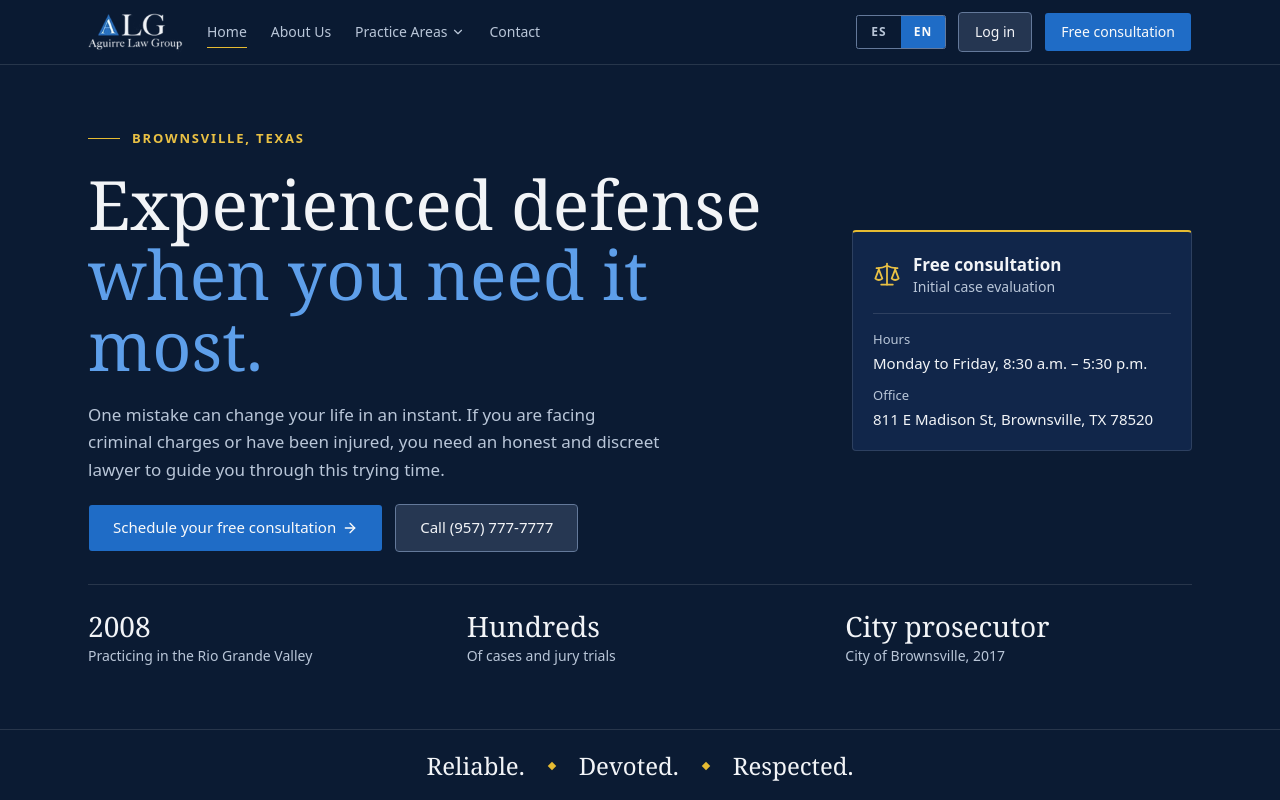
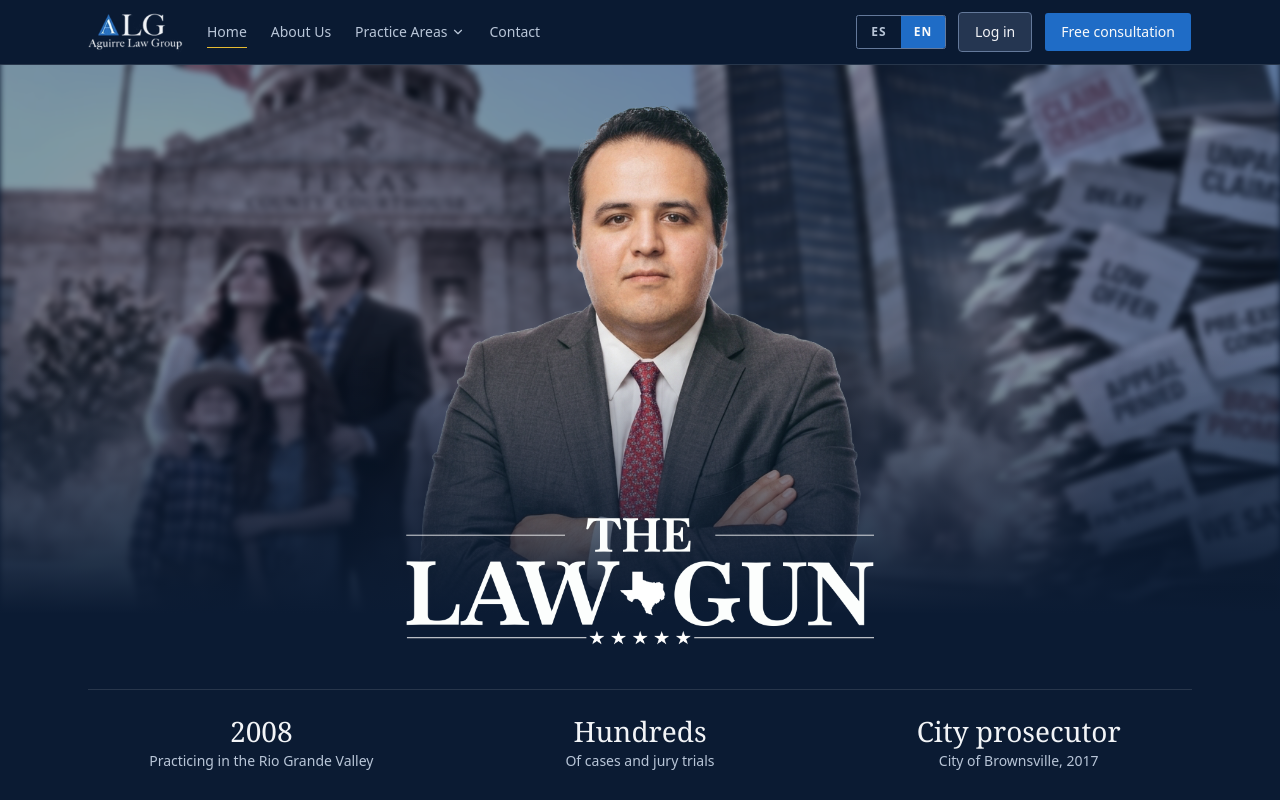
Before and after one commit to MartinETristan/AguirreLawGroup, a React (Vite) app: page / in a window 1280 px wide. Shown: the top 800 px of the page. Built offline with nearby package versions, Linux system fonts and the light colour scheme.

Commit message:
feat: add hero backdrop placeholder SVG and implement parallax effect in hero section

```diff
--- a/src/components/motion/reveal.tsx
+++ b/src/components/motion/reveal.tsx
@@ -50,18 +50,27 @@ type StaggerProps = {
   children: ReactNode
   className?: string
   as?: 'div' | 'ul' | 'ol' | 'dl'
+  /** Se reproduce al montar, sin esperar a que entre en pantalla. */
+  immediate?: boolean
 }
 
 /** Contenedor que escalona la entrada de sus `StaggerItem`. */
-export function Stagger({ children, className, as = 'div' }: StaggerProps) {
+export function Stagger({
+  children,
+  className,
+  as = 'div',
+  immediate = false,
+}: StaggerProps) {
   const Component = motion[as]
+  const trigger = immediate
+    ? { animate: 'show' }
+    : { whileInView: 'show', viewport }
   return (
     <Component
       className={className}
       variants={staggerParent}
       initial="hidden"
-      whileInView="show"
-      viewport={viewport}
+      {...trigger}
     >
       {children}
     </Component>
--- /dev/null
+++ b/src/components/sections/hero-parallax.tsx
@@ -0,0 +1,138 @@
+import {
+  motion,
+  useReducedMotion,
+  useScroll,
+  useTransform,
+} from 'motion/react'
+import { useRef } from 'react'
+import { useTranslation } from 'react-i18next'
+
+import { EASE, Stagger, StaggerItem } from '@/components/motion/reveal'
+import { Container } from '@/components/shared/container'
+import { site } from '@/content/site'
+
+// Desplazamiento de cada capa al recorrer el escenario: cuanto más atrás, más
+// baja respecto al scroll y más lenta se percibe. Javier y el fondo solo bajan,
+// así el corte de la foto nunca sale del degradado inferior.
+// El logo va fijo a la página, sin parallax.
+const PARALLAX = { attorney: 56, backdrop: 160 }
+
+export function HeroParallax() {
+  const { t } = useTranslation()
+  const stageRef = useRef<HTMLDivElement>(null)
+  const reduceMotion = useReducedMotion()
+
+  const { scrollYProgress } = useScroll({
+    target: stageRef,
+    offset: ['start start', 'end start'],
+  })
+  const depth = reduceMotion ? 0 : 1
+  const attorneyY = useTransform(
+    scrollYProgress,
+    [0, 1],
+    [0, PARALLAX.attorney * depth],
+  )
+  const backdropY = useTransform(
+    scrollYProgress,
+    [0, 1],
+    [0, PARALLAX.backdrop * depth],
+  )
+
+  const stats = [
+    {
+      value: String(site.attorney.practicingSince),
+      label: t('hero.stats.sinceLabel'),
+    },
+    { value: t('hero.stats.cases'), label: t('hero.stats.casesLabel') },
+    {
+      value: t('hero.stats.prosecutor'),
+      label: t('hero.stats.prosecutorLabel', {
+        year: site.attorney.prosecutorYear,
+      }),
+    },
+  ]
+
+  return (
+    <section className="border-b border-border">
+      <h1 className="sr-only">
+        {t('hero.title1')} {t('hero.title2')}
+      </h1>
+
+      <div
+        ref={stageRef}
+        className="relative h-[clamp(480px,calc(100svh-11rem),860px)] overflow-hidden"
+      >
+        {/* El fondo sobra por arriba para no dejar hueco cuando baja */}
+        <motion.div
+          className="absolute inset-x-0 -top-40 bottom-0"
+          style={{ y: backdropY }}
+          initial={{ opacity: 0 }}
+          animate={{ opacity: 0.55 }}
+          transition={{ duration: 1.2, ease: EASE }}
+        >
+          <img
+            src={site.hero.backdrop}
+            loading="lazy"
+            alt="TheGunLawLogo"
+            className="size-full object-cover blur-[3px]"
+          />
+        </motion.div>
+
+        <motion.div
+          className="absolute inset-x-0 top-[6%] bottom-0"
+          style={{ y: attorneyY }}
+          initial={{ opacity: 0 }}
+          animate={{ opacity: 1 }}
+          transition={{ duration: 1.2, ease: EASE, delay: 0.15 }}
+        >
+          <img
+            src={site.attorney.photoFront}
+            loading="lazy"
+            alt={site.attorney.name}
+            width={603}
+            height={799}
+            className="size-full object-contain object-bottom"
+          />
+        </motion.div>
+
+        <div className="absolute inset-0 bg-[linear-gradient(to_top,var(--background)_12%,transparent_55%)]" />
+
+        <motion.div
+          className="absolute inset-x-0 bottom-[4%] flex justify-center px-4"
+          initial={{ opacity: 0 }}
+          animate={{ opacity: 1 }}
+          transition={{ duration: 1.2, ease: EASE, delay: 0.3 }}
+        >
+          <img
+            src={site.hero.logo}
+            alt={site.hero.logoAlt}
+            width={3240}
+            height={1080}
+            className="h-auto w-full max-w-[min(56rem,64svh)]"
+          />
+        </motion.div>
+      </div>
+
+      <Container className="pb-12 sm:pb-16">
+        <Stagger
+          immediate
+          className="grid gap-4 border-t border-border pt-6 sm:grid-cols-3 sm:gap-8"
+        >
+          {stats.map((stat) => (
+            <StaggerItem
+              key={stat.label}
+              className="flex items-center gap-4 sm:flex-col sm:gap-0.5"
+            >
+              <span className="w-32 shrink-0 font-heading text-[28px] leading-tight text-foreground sm:w-auto">
+                {stat.value}
+              </span>
+              <span className="text-sm leading-snug text-muted-foreground">
+                {stat.label}
+              </span>
+            </StaggerItem>
+          ))}
+        </Stagger>
+      </Container>
+    </section>
+  )
+}
--- a/src/content/site.ts
+++ b/src/content/site.ts
@@ -48,9 +48,17 @@ export const site = {
     },
   ],
 
+  hero: {
+    logo: '/TheLawGun/TheLawGunLogo White.png',
+    logoAlt: 'The Law Gun',
+    // TODO: sustituir por la foto de fondo definitiva
+    backdrop: '/BG_TEST.jpeg',
+  },
+
   attorney: {
     name: 'Javier Aguirre',
     photo: '/JavierAguirre/JavierAguireSide.png',
+    photoFront: '/JavierAguirre/Javier Aguirre Front.png',
     practicingSince: 2008,
     prosecutorYear: 2017,
     jd: { school: 'St. Mary’s University', year: 2007 },
--- a/src/routes/index.tsx
+++ b/src/routes/index.tsx
@@ -3,7 +3,7 @@ import { createFileRoute } from '@tanstack/react-router'
 import { AttorneyProfile } from '@/components/sections/attorney-profile'
 import { ContactSection } from '@/components/sections/contact-section'
 import { FirmApproach } from '@/components/sections/firm-approach'
-import { Hero } from '@/components/sections/hero'
+import { HeroParallax } from '@/components/sections/hero-parallax'
 import { PracticeAreas } from '@/components/sections/practice-areas'
 import { Testimonials } from '@/components/sections/testimonials'
 import { ValuesStrip } from '@/components/sections/values-strip'
@@ -14,7 +14,7 @@ export const Route = createFileRoute('/')({ component: Home })
 function Home() {
   return (
     <>
-      <Hero />
+      <HeroParallax />
       <ValuesStrip />
       <PracticeAreas />
       <FirmApproach />
```
Also changed, not shown: public/BG_TEST.jpeg (added), public/TheLawGun/hero-backdrop-placeholder.svg (added).
